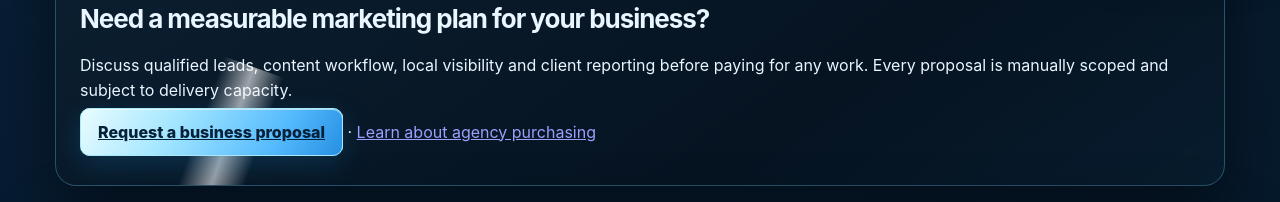
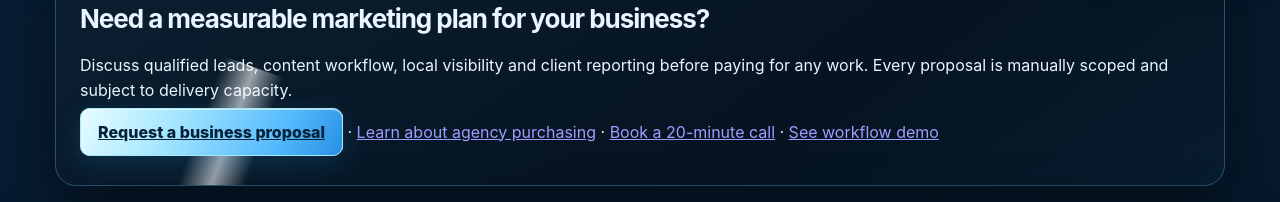
Before and after one commit to LitGnosis/Litix, a Next.js app in the folder src/: page / in a window 1280 px wide. Shown: the part 820-1022 px from the top of the page. Built offline with nearby package versions, Linux system fonts and the light colour scheme; no server answers.

Commit message:
feat(growth): add discovery call conversion link

```diff
--- a/src/app/page.jsx
+++ b/src/app/page.jsx
@@ -387,7 +387,7 @@ export default function Home(){
  <section className="panel" aria-label="Business and agency proposals">
   <p className="kicker">BUSINESSES & AGENCIES</p><h2>Need a measurable marketing plan for your business?</h2>
   <p>Discuss qualified leads, content workflow, local visibility and client reporting before paying for any work. Every proposal is manually scoped and subject to delivery capacity.</p>
-  <p><a className="primary" href="/agency-growth?utm_source=home&utm_medium=owned&utm_campaign=agency_inquiry">Request a business proposal</a> · <a href="/for-agencies">Learn about agency purchasing</a></p>
+  <p><a className="primary" href="/agency-growth?utm_source=home&utm_medium=owned&utm_campaign=agency_inquiry">Request a business proposal</a> · <a href="/for-agencies">Learn about agency purchasing</a> · <a href="https://calendly.com/spears5417/litix-business-growth-discovery-call">Book a 20-minute call</a> · <a href="/demo/lead-operations">See workflow demo</a></p>
  </section>
  <GrowthBundles/>
  <section className="panel" aria-label="Litix customer support"><h2>Litix Order Support</h2><p>Track your paid order or contact support if you need assistance. Never share card details or social media passwords.</p><div style={{display:"flex",gap:16,flexWrap:"wrap"}}><a href="/track">Track your order</a><a href="/shop">Shop by platform</a><a href={"https://wa.me/"+(whatsappNumber.length>=8?whatsappNumber:"19452106315")+"?text="+encodeURIComponent("Hello Litix, I need help with a Litix order.")} target="_blank" rel="noopener noreferrer">WhatsApp Support</a><a href="mailto:Litixsocial@gmail.com?subject=Litix%20Order%20Support">Email Litix Support</a></div></section>
```
